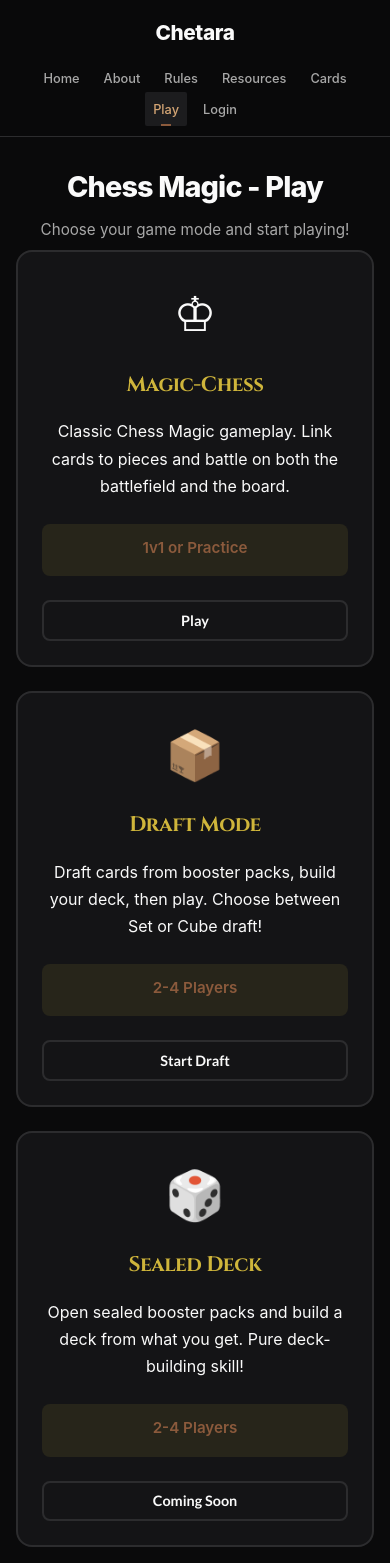
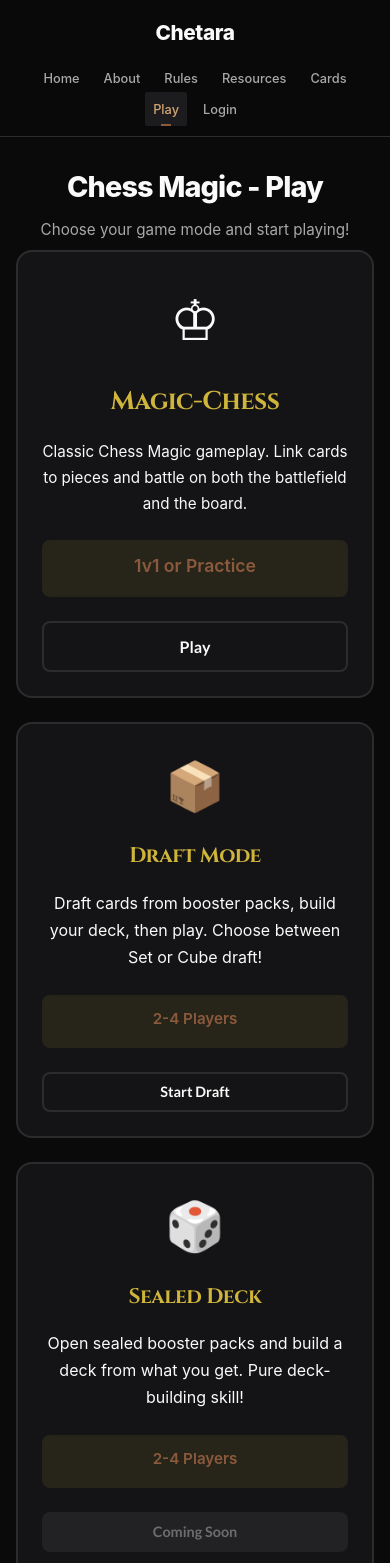
Before and after one commit to netn10/Chetara, a React (Vite) app: page /play in a window 390 px wide. Shown: the top 1563 px of the page. Built offline with nearby package versions, Linux system fonts and the light colour scheme.

Commit message:
Deploy to Heroku - Mon 12/29/2025 22:21:52.93

```diff
--- a/src/components/ChessBoard.css
+++ b/src/components/ChessBoard.css
@@ -84,7 +84,6 @@
 /* Light mode text colors */
 .chess-magic-game.white-turn .linked-card-sidebar,
 .chess-magic-game.white-turn .cards-area,
-.chess-magic-game.white-turn .player-timer,
 .chess-magic-game.white-turn .status-display,
 .chess-magic-game.white-turn .material-balance,
 .chess-magic-game.white-turn .captured-pieces,
@@ -109,10 +108,6 @@
   backdrop-filter: blur(10px);
 }
 
-.chess-magic-game.white-turn .player-timer {
-  background: rgba(255, 255, 255, 0.8);
-  border-color: rgba(21, 101, 192, 0.3);
-}
 
 .chess-magic-game.white-turn .status-display {
   background: rgba(255, 255, 255, 0.8);
@@ -134,13 +129,8 @@
   color: #212121;
 }
 
-.chess-magic-game.white-turn .timer-label,
 .chess-magic-game.white-turn .balance-label {
   color: #616161;
-}
-
-.chess-magic-game.white-turn .timer-value {
-  color: #212121;
 }
 
 .chess-magic-game.white-turn .viewed-card-details,
@@ -323,16 +313,31 @@
   align-items: center;
   padding: 12px 20px;
   border-radius: 8px;
-  background: rgba(0, 0, 0, 0.4);
-  border: 2px solid rgba(255, 255, 255, 0.2);
   transition: all 0.3s ease;
   min-width: 100px;
 }
 
+.player-timer-white {
+  background: #ffffff;
+  border: 2px solid #cccccc;
+}
+
+.player-timer-white .timer-value {
+  color: #000000;
+}
+
+.player-timer-black {
+  background: #1a1a1a;
+  border: 2px solid #333333;
+}
+
+.player-timer-black .timer-value {
+  color: #ffffff;
+}
+
 .player-timer.active {
-  background: rgba(76, 175, 80, 0.2);
   border-color: #4caf50;
-  box-shadow: 0 0 15px rgba(76, 175, 80, 0.3);
+  box-shadow: 0 0 15px rgba(76, 175, 80, 0.5);
 }
 
 .timer-label {
@@ -347,7 +352,6 @@
   font-size: 1.5rem;
   font-weight: bold;
   font-family: 'Courier New', monospace;
-  color: #fff;
 }
 
 .timer-value.low-time {
--- a/src/components/ChessBoard.jsx
+++ b/src/components/ChessBoard.jsx
@@ -127,9 +127,12 @@ function ChessBoard() {
     const movable = getMovablePieces(state.game);
     dispatch({ type: CHESS_ACTIONS.UPDATE_MOVABLE_PIECES, payload: movable });
 
-    // Set active timer
-    if (!state.game.isGameOver() && !state.activeTimer) {
-      dispatch({ type: CHESS_ACTIONS.SET_ACTIVE_TIMER, payload: state.game.turn() });
+    // Set/update active timer to match current turn
+    if (!state.game.isGameOver() && state.isGameStarted) {
+      const currentTurn = state.game.turn();
+      if (state.activeTimer !== currentTurn) {
+        dispatch({ type: CHESS_ACTIONS.SET_ACTIVE_TIMER, payload: currentTurn });
+      }
     }
   }, [state.game, state.isGameStarted, state.winner, state.activeTimer, dispatch]);
 
--- a/src/components/chess/ChessTimer.jsx
+++ b/src/components/chess/ChessTimer.jsx
@@ -29,15 +29,13 @@ const ChessTimer = memo(({ gameTime, activeTimer }) => {
 
   return (
     <div className="timer-display">
-      <div className={`player-timer ${isWhiteActive ? 'active' : ''}`}>
-        <span className="timer-label">White</span>
+      <div className={`player-timer player-timer-white ${isWhiteActive ? 'active' : ''}`}>
         <span className={`timer-value ${isWhiteLowTime ? 'low-time' : ''}`}>
           {formatTime(gameTime.white)}
         </span>
       </div>
 
-      <div className={`player-timer ${isBlackActive ? 'active' : ''}`}>
-        <span className="timer-label">Black</span>
+      <div className={`player-timer player-timer-black ${isBlackActive ? 'active' : ''}`}>
         <span className={`timer-value ${isBlackLowTime ? 'low-time' : ''}`}>
           {formatTime(gameTime.black)}
         </span>
--- a/src/pages/Play.css
+++ b/src/pages/Play.css
@@ -160,6 +160,40 @@
   margin-bottom: 2rem;
 }
 
+/* Featured mode (Magic-Chess) takes full width on top */
+.mode-card.featured {
+  grid-column: 1 / -1;
+  max-width: 800px;
+  margin: 0 auto;
+  width: 100%;
+}
+
+.mode-card.featured .mode-icon {
+  font-size: 6rem;
+}
+
+.mode-card.featured h3 {
+  font-size: 2.5rem;
+}
+
+.mode-card.featured .mode-description {
+  font-size: 1.2rem;
+  max-width: 600px;
+  margin: 0 auto 1.5rem;
+}
+
+.mode-card.featured .player-count {
+  font-size: 1.1rem;
+}
+
+.mode-card.featured .mode-btn {
+  max-width: none;
+  width: 100%;
+  margin: 0 auto;
+  font-size: 1.1rem;
+  padding: 1rem;
+}
+
 .mode-card {
   background: var(--color-bg-light);
   border: 2px solid var(--color-border);
@@ -191,7 +225,6 @@
 .mode-card:hover {
   transform: translateY(-5px);
   border-color: var(--color-accent);
-  box-shadow: 0 10px 30px rgba(207, 181, 59, 0.2);
 }
 
 .mode-icon {
@@ -252,6 +285,31 @@
 .mode-btn:hover {
   background: var(--color-gold);
   transform: scale(1.05);
+}
+
+.mode-btn:disabled {
+  background: var(--color-border);
+  color: var(--color-text-muted);
+  cursor: not-allowed;
+  opacity: 0.6;
+}
+
+.mode-btn:disabled:hover {
+  background: var(--color-border);
+  transform: none;
+}
+
+.mode-card-disabled {
+  cursor: default;
+}
+
+.mode-card-disabled:hover {
+  transform: none;
+  border-color: var(--color-border);
+}
+
+.mode-card-disabled:hover::before {
+  opacity: 0;
 }
 
 .mode-note {
@@ -447,7 +505,6 @@
 .draft-mode-card:hover {
   transform: translateY(-5px);
   border-color: var(--color-accent);
-  box-shadow: 0 10px 30px rgba(207, 181, 59, 0.2);
 }
 
 .draft-mode-icon {
@@ -552,6 +609,18 @@
     font-size: 1.5rem;
   }
 
+  .mode-card.featured .mode-icon {
+    font-size: 4.5rem;
+  }
+
+  .mode-card.featured h3 {
+    font-size: 2rem;
+  }
+
+  .mode-card.featured .mode-description {
+    font-size: 1.05rem;
+  }
+
   .coming-soon {
     padding: 2rem;
   }
@@ -590,7 +659,6 @@
   width: 90%;
   position: relative;
   animation: slideUp 0.3s ease;
-  box-shadow: 0 20px 60px rgba(0, 0, 0, 0.5);
 }
 
 @keyframes slideUp {
@@ -788,6 +856,23 @@
     font-size: 1.3rem;
   }
 
+  .mode-card.featured .mode-icon {
+    font-size: 3.5rem;
+  }
+
+  .mode-card.featured h3 {
+    font-size: 1.6rem;
+  }
+
+  .mode-card.featured .mode-description {
+    font-size: 0.95rem;
+  }
+
+  .mode-card.featured .mode-btn {
+    font-size: 1rem;
+    padding: 0.875rem;
+  }
+
   .coming-soon {
     padding: 1.5rem;
   }
--- a/src/pages/Play.jsx
+++ b/src/pages/Play.jsx
@@ -337,7 +337,7 @@ function Play() {
 
             <div className="mode-selection">
                 <div className="game-modes">
-                    <div className="mode-card" onClick={handleStandardModeSelect}>
+                    <div className="mode-card featured" onClick={handleStandardModeSelect}>
                         <div className="mode-icon">♔</div>
                         <h3>Magic-Chess</h3>
                         <p className="mode-description">
@@ -361,7 +361,7 @@ function Play() {
                         <button className="mode-btn">Start Draft</button>
                     </div>
 
-                    <div className="mode-card">
+                    <div className="mode-card mode-card-disabled">
                         <div className="mode-icon">🎲</div>
                         <h3>Sealed Deck</h3>
                         <p className="mode-description">
@@ -373,7 +373,7 @@ function Play() {
                         <button className="mode-btn" disabled>Coming Soon</button>
                     </div>
 
-                    <div className="mode-card">
+                    <div className="mode-card mode-card-disabled">
                         <div className="mode-icon">⚖️</div>
                         <h3>Judge's Tower</h3>
                         <p className="mode-description">
```
